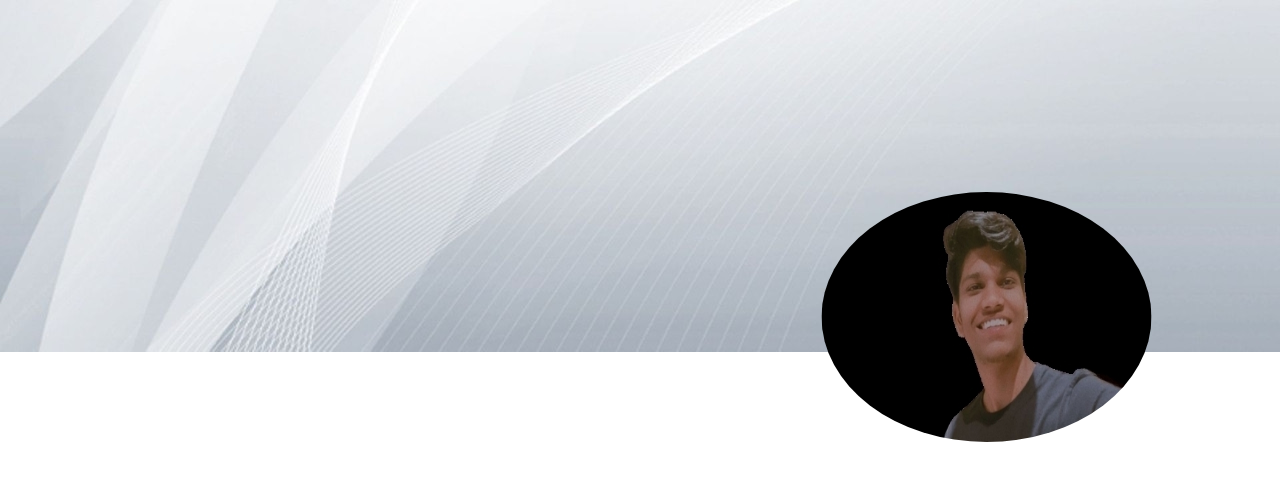
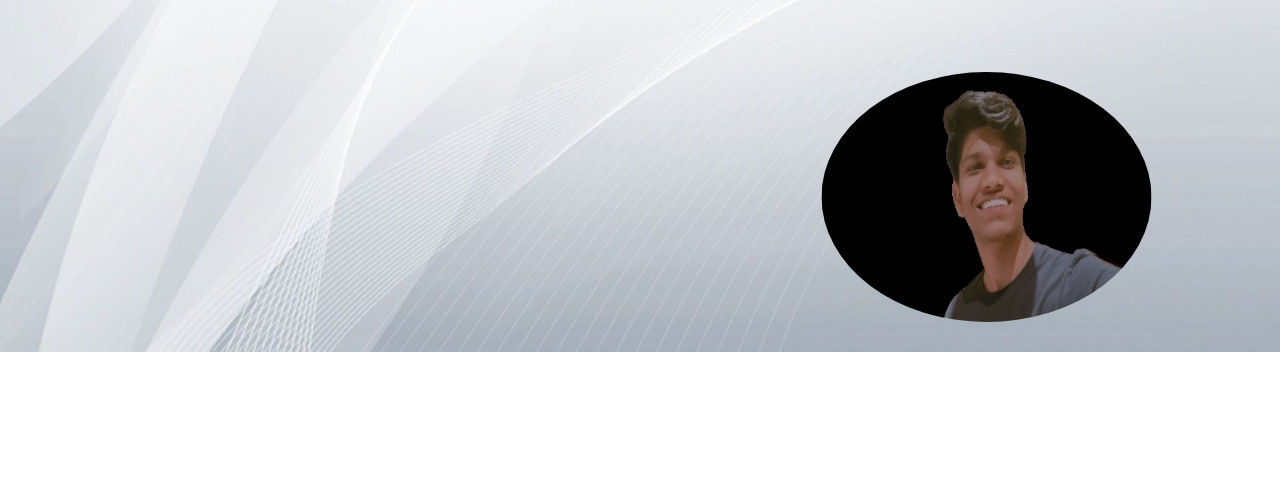
Before and after one commit to vivek4270/vivek_Profile, a plain HTML site: page index.html in a window 1280 px wide. Shown: the part 448-928 px from the top of the page. Drawn offline with nearby package versions, Linux system fonts and the light colour scheme.

Commit message:
Update file.css

```diff
--- a/file.css
+++ b/file.css
@@ -97,7 +97,7 @@ left: 40%;
 transform: translate(-45%);
 bottom: 300px;
 transition: left 2s ease;
-top: -180px;
+top: -300px;
 }
 
 .image:hover img{
```
